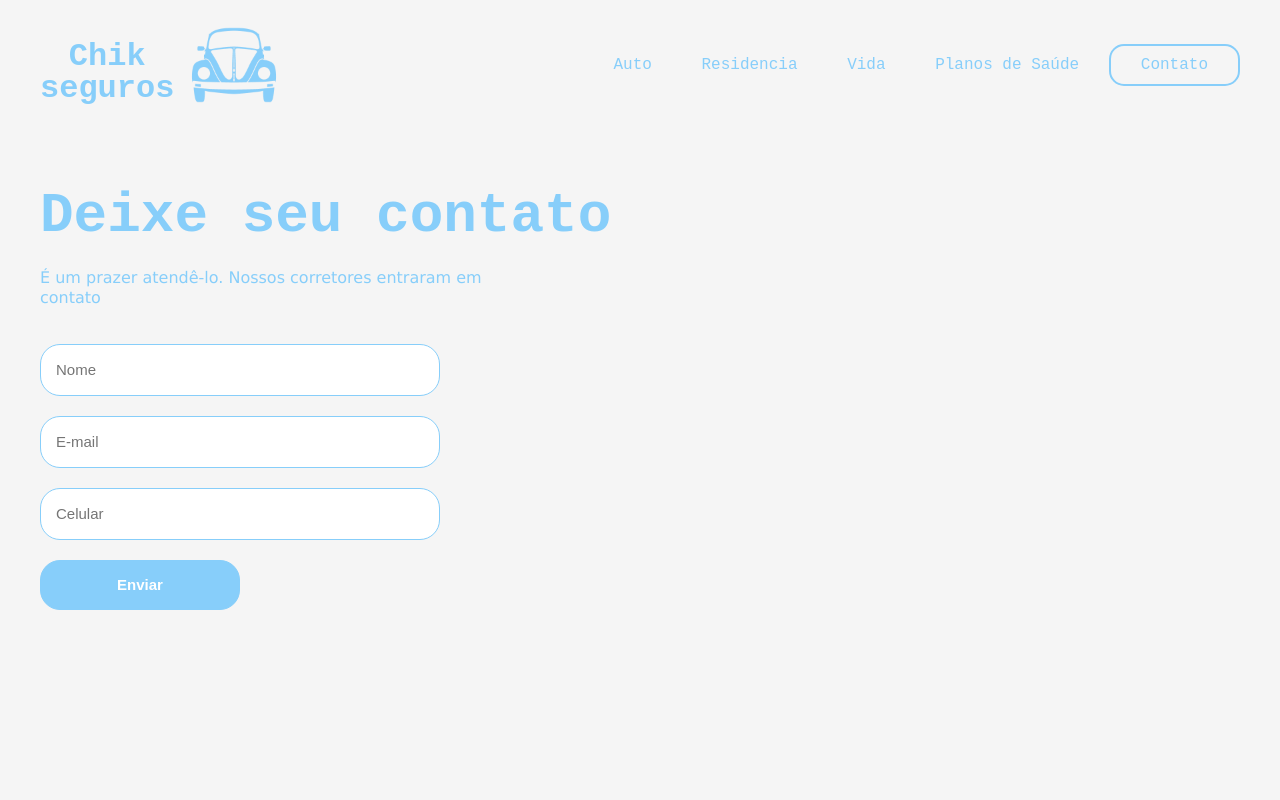
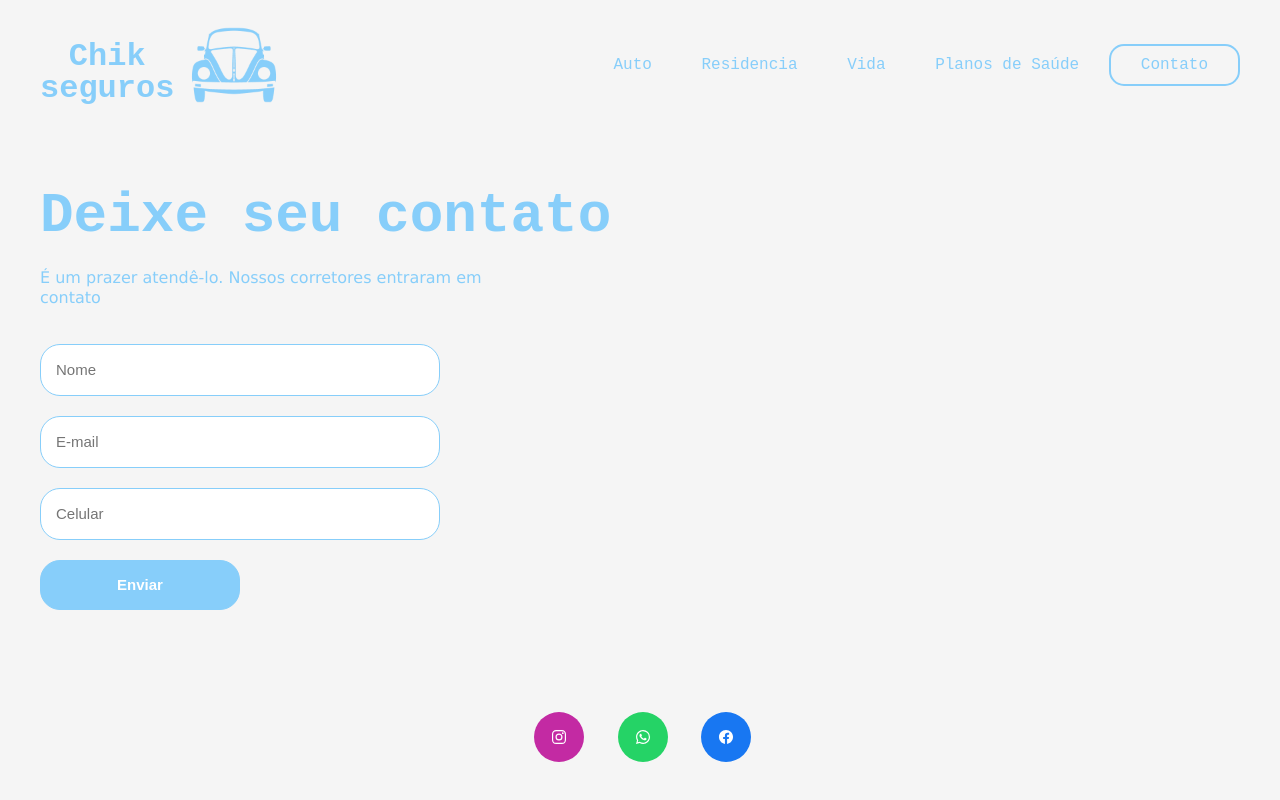
Before and after one commit to rtorre1989/chik-seguros-site.github.io, a plain HTML site: page index.html in a window 1280 px wide. Drawn offline with nearby package versions, Linux system fonts and the light colour scheme.

Commit message:
redes sociais

```diff
--- a/index.html
+++ b/index.html
@@ -4,8 +4,11 @@
 <head>
   <meta charset="utf-8">
   <meta name="viewport" content="width=device-width, initial-scale=1">
+  <script type="module" src="https://unpkg.com/ionicons@5.5.2/dist/ionicons/ionicons.esm.js"></script>
+  <script nomodule src="https://unpkg.com/ionicons@5.5.2/dist/ionicons/ionicons.js"></script>
   <link href="styles/style.css" rel="stylesheet">
   <link href="styles/media.css" rel="stylesheet">
+  <link href="styles/menu-redes-sociais.css" rel="stylesheet">
   <title>Chik seguros</title>
 </head>
 
@@ -42,6 +45,33 @@
       <img src="components/images/car.png" alt="Chik seguros">
     </article> -->
   </main>
+
+
+
+
+  <div class="footer">
+    <div class="navbar">
+      <div class="box">
+        <div class="icon instagram">
+          <ion-icon name="logo-instagram"></ion-icon>
+        </div>
+      </div>
+
+      <div class="box">
+        <div class="icon whatsapp">
+          <ion-icon name="logo-whatsapp"></ion-icon>
+        </div>
+      </div>
+
+      <div class="box">
+        <div class="icon facebook">
+          <ion-icon name="logo-facebook"></ion-icon>
+        </div>
+      </div>
+
+    </div>
+  </div>
+
 </body>
 
 </html>
--- /dev/null
+++ b/styles/menu-redes-sociais.css
@@ -0,0 +1,38 @@
+@import url('https://fonts.googleapis.com/css2?family=Roboto:wght@100;300;400;500&display=swap');
+
+.box{
+    width: 45px;
+    height: 68px;
+    display: inline-block;
+    align-items: center;
+    padding: 5px;
+    margin: 0.6rem;
+    position: relative;
+    overflow: hidden;
+    cursor: pointer;
+    transition: all .4s ease;
+}
+.box .icon{
+    position: absolute;
+    width: 50px;
+    height: 50px;
+    display: flex;
+    justify-content: center;
+    align-items: center;
+    color: #fff;
+    border-radius: 50%;
+    margin-right: 10px;
+    transition: all .4s ease;
+}
+.instagram{
+    background-color: #c32aa3;
+}
+.whatsapp{
+    background-color: #25d366;
+}
+.facebook{
+    background-color: #1877f2;
+}
+.twitter{
+    background-color: #1da1f2;
+}
--- a/styles/style.css
+++ b/styles/style.css
@@ -106,3 +106,13 @@ input{
     border: 1px solid #87CEFA;
     font-size: 15px;
 }
+
+.footer {
+    position: fixed;
+    left: 0;
+    bottom: 0;
+    width: 100%;
+    background-color: whitesmoke;
+    color: white;
+    text-align: center;
+  }
```
